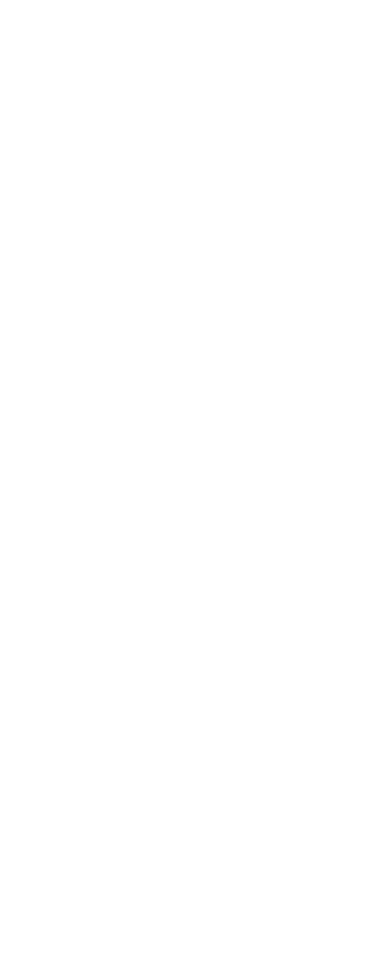
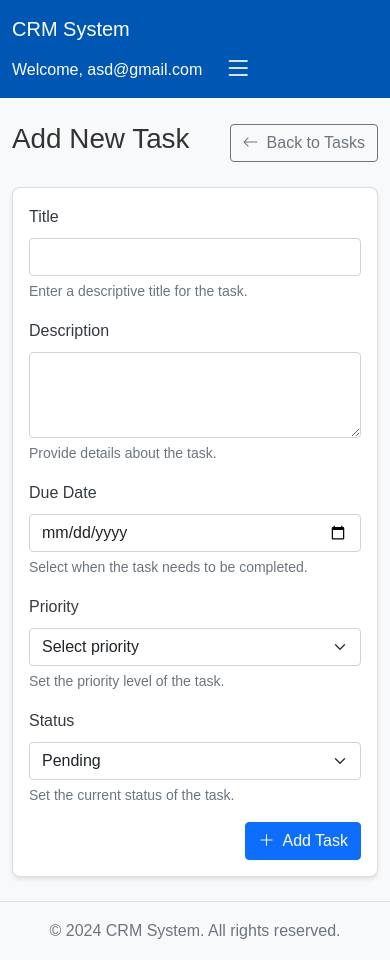
Before and after one commit to Aryannaveenn/ClientCore-SE2, a Flask app: page /task/add in a window 390 px wide. Before the commit the page is empty. Before the commit the page ends 844 px from the top, so only its background shows below. Run offline with Flask 3, Linux system fonts and the light colour scheme; a user stored in the database is signed in; some libraries are stand-ins or nearby versions.

Commit message:
Added add_task html and css implementation. Added tasks button to hamburger menu in each page. Fixed flash messages for incorrect login details.
Next steps:

Add deadlines for tasks.
Add extra customer details & functionality.
Add customer attachment to specific task.
Research and add extra features.

```diff
--- a/app.py
+++ b/app.py
@@ -4,6 +4,7 @@
 import bcrypt
 import re
 import datetime
+
 
 app = Flask(__name__)
 app.secret_key = os.urandom(24)
--- a/templates/add_customer.html
+++ b/templates/add_customer.html
@@ -4,7 +4,7 @@
     <meta charset="UTF-8">
     <meta name="viewport" content="width=device-width, initial-scale=1.0">
     <meta name="description" content="Add Customer - CRM System">
-    <title>Add Customer - CRM</title>
+    <title>Add Customer - CRM System</title>
     <link href="https://cdn.jsdelivr.net/npm/bootstrap@5.1.3/dist/css/bootstrap.min.css" rel="stylesheet">
     <link href="https://cdn.jsdelivr.net/npm/bootstrap-icons@1.7.2/font/bootstrap-icons.css" rel="stylesheet">
     <style>
@@ -117,6 +117,8 @@
     <nav class="navbar navbar-expand-lg navbar-dark">
         <div class="container">
             <a class="navbar-brand" href="{{ url_for('index') }}">CRM System</a>
+            <div class="d-flex align-items-center">
+                <span class="text-white me-3">Welcome, {{ session.email }}</span>
                 <div class="dropdown">
                     <button class="menu-button" type="button" id="dropdownMenuButton" data-bs-toggle="dropdown" aria-expanded="false">
                         <i class="bi bi-list"></i>
@@ -128,6 +130,7 @@
                         <li><hr class="dropdown-divider"></li>
                         <li><a class="dropdown-item" href="{{ url_for('logout') }}"><i class="bi bi-box-arrow-right me-2"></i>Logout</a></li>
                     </ul>
+                </div>
             </div>
         </div>
     </nav>
--- a/templates/add_list.html
+++ b/templates/add_list.html
@@ -111,6 +111,8 @@
     <nav class="navbar navbar-expand-lg navbar-dark">
         <div class="container">
             <a class="navbar-brand" href="{{ url_for('index') }}">CRM System</a>
+            <div class="d-flex align-items-center">
+                <span class="text-white me-3">Welcome, {{ session.email }}</span>
                 <div class="dropdown">
                     <button class="menu-button" type="button" id="dropdownMenuButton" data-bs-toggle="dropdown" aria-expanded="false">
                         <i class="bi bi-list"></i>
@@ -118,9 +120,11 @@
                     <ul class="dropdown-menu dropdown-menu-end" aria-labelledby="dropdownMenuButton">
                         <li><a class="dropdown-item" href="{{ url_for('customers') }}"><i class="bi bi-people me-2"></i>Customers</a></li>
                         <li><a class="dropdown-item" href="{{ url_for('lists') }}"><i class="bi bi-list-ul me-2"></i>Lists</a></li>
+                        <li><a class="dropdown-item" href="{{ url_for('tasks') }}"><i class="bi bi-check2-square me-2"></i>Tasks</a></li>
                         <li><hr class="dropdown-divider"></li>
                         <li><a class="dropdown-item" href="{{ url_for('logout') }}"><i class="bi bi-box-arrow-right me-2"></i>Logout</a></li>
                     </ul>
+                </div>
             </div>
         </div>
     </nav>
--- a/templates/add_task.html
+++ b/templates/add_task.html
@@ -0,0 +1,195 @@
+<!DOCTYPE html>
+<html lang="en">
+<head>
+    <meta charset="UTF-8">
+    <meta name="viewport" content="width=device-width, initial-scale=1.0">
+    <meta name="description" content="Add a new task in CRM System">
+    <title>Add Task - CRM System</title>
+    <link href="https://cdn.jsdelivr.net/npm/bootstrap@5.1.3/dist/css/bootstrap.min.css" rel="stylesheet">
+    <link href="https://cdn.jsdelivr.net/npm/bootstrap-icons@1.7.2/font/bootstrap-icons.css" rel="stylesheet">
+    <style>
+        :root {
+            --primary-color: #0056b3;
+            --secondary-color: #6c757d;
+            --success-color: #28a745;
+            --danger-color: #dc3545;
+            --warning-color: #ffc107;
+            --info-color: #17a2b8;
+            --light-color: #f8f9fa;
+            --dark-color: #343a40;
+        }
+
+        body {
+            font-family: Arial, sans-serif;
+            line-height: 1.6;
+            color: #333;
+            background-color: #f8f9fa;
+            display: flex;
+            flex-direction: column;
+            min-height: 100vh;
+        }
+
+        .navbar {
+            background-color: var(--primary-color);
+        }
+
+        .navbar-brand {
+            color: white !important;
+        }
+
+        .card {
+            border-radius: 0.5rem;
+            box-shadow: 0 2px 4px rgba(0,0,0,0.1);
+        }
+
+        .form-control:focus {
+            border-color: var(--primary-color);
+            box-shadow: 0 0 0 0.2rem rgba(0,86,179,0.25);
+        }
+
+        /* Hamburger menu button styles */
+        .menu-button {
+            font-size: 1.75rem;
+            padding: 0.5rem;
+            color: white;
+            background: none;
+            border: none;
+            cursor: pointer;
+            transition: all 0.2s ease;
+            display: flex;
+            align-items: center;
+            justify-content: center;
+            width: 40px;
+            height: 40px;
+            border-radius: 50%;
+        }
+
+        .menu-button:hover {
+            transform: scale(1.1);
+            background-color: rgba(255, 255, 255, 0.1);
+        }
+
+        .menu-button:focus {
+            outline: none;
+            box-shadow: 0 0 0 2px rgba(255, 255, 255, 0.5);
+        }
+
+        .menu-button i {
+            transition: transform 0.2s ease;
+        }
+
+        .menu-button:hover i {
+            transform: rotate(90deg);
+        }
+
+        /* Form styles */
+        .form-label {
+            font-weight: 500;
+            color: var(--dark-color);
+        }
+
+        .form-text {
+            color: var(--secondary-color);
+        }
+
+        /* Footer */
+        .footer {
+            margin-top: auto;
+            background-color: var(--light-color);
+            padding: 1rem 0;
+            border-top: 1px solid rgba(0,0,0,0.1);
+        }
+
+        .footer-content {
+            max-width: 1200px;
+            margin: 0 auto;
+            padding: 0 1rem;
+        }
+    </style>
+</head>
+<body>
+    <nav class="navbar navbar-expand-lg navbar-dark">
+        <div class="container">
+            <a class="navbar-brand" href="{{ url_for('index') }}">CRM System</a>
+            <div class="d-flex align-items-center">
+                <span class="text-white me-3">Welcome, {{ session.email }}</span>
+                <div class="dropdown">
+                    <button class="menu-button" type="button" id="dropdownMenuButton" data-bs-toggle="dropdown" aria-expanded="false">
+                        <i class="bi bi-list"></i>
+                    </button>
+                    <ul class="dropdown-menu dropdown-menu-end" aria-labelledby="dropdownMenuButton">
+                        <li><a class="dropdown-item" href="{{ url_for('customers') }}"><i class="bi bi-people me-2"></i>Customers</a></li>
+                        <li><a class="dropdown-item" href="{{ url_for('lists') }}"><i class="bi bi-list-ul me-2"></i>Lists</a></li>
+                        <li><a class="dropdown-item" href="{{ url_for('tasks') }}"><i class="bi bi-check2-square me-2"></i>Tasks</a></li>
+                        <li><hr class="dropdown-divider"></li>
+                        <li><a class="dropdown-item" href="{{ url_for('logout') }}"><i class="bi bi-box-arrow-right me-2"></i>Logout</a></li>
+                    </ul>
+                </div>
+            </div>
+        </div>
+    </nav>
+
+    <div class="container py-4">
+        <div class="d-flex justify-content-between align-items-center mb-4">
+            <h1>Add New Task</h1>
+            <a href="{{ url_for('tasks') }}" class="btn btn-outline-secondary">
+                <i class="bi bi-arrow-left me-2"></i>Back to Tasks
+            </a>
+        </div>
+
+        <div class="card">
+            <div class="card-body">
+                <form method="POST" action="{{ url_for('add_task') }}">
+                    <div class="mb-3">
+                        <label for="title" class="form-label">Title</label>
+                        <input type="text" class="form-control" id="title" name="title" required>
+                        <div class="form-text">Enter a descriptive title for the task.</div>
+                    </div>
+                    <div class="mb-3">
+                        <label for="description" class="form-label">Description</label>
+                        <textarea class="form-control" id="description" name="description" rows="3"></textarea>
+                        <div class="form-text">Provide details about the task.</div>
+                    </div>
+                    <div class="mb-3">
+                        <label for="due_date" class="form-label">Due Date</label>
+                        <input type="date" class="form-control" id="due_date" name="due_date" required>
+                        <div class="form-text">Select when the task needs to be completed.</div>
+                    </div>
+                    <div class="mb-3">
+                        <label for="priority" class="form-label">Priority</label>
+                        <select class="form-select" id="priority" name="priority" required>
+                            <option value="">Select priority</option>
+                            <option value="Low">Low</option>
+                            <option value="Medium">Medium</option>
+                            <option value="High">High</option>
+                        </select>
+                        <div class="form-text">Set the priority level of the task.</div>
+                    </div>
+                    <div class="mb-3">
+                        <label for="status" class="form-label">Status</label>
+                        <select class="form-select" id="status" name="status" required>
+                            <option value="Pending">Pending</option>
+                            <option value="In Progress">In Progress</option>
+                            <option value="Completed">Completed</option>
+                        </select>
+                        <div class="form-text">Set the current status of the task.</div>
+                    </div>
+                    <div class="d-flex justify-content-end">
+                        <button type="submit" class="btn btn-primary">
+                            <i class="bi bi-plus-lg me-2"></i>Add Task
+                        </button>
+                    </div>
+                </form>
+            </div>
+        </div>
+    </div>
+
+    <footer class="footer">
+        <div class="footer-content text-center">
+            <span class="text-muted">© 2024 CRM System. All rights reserved.</span>
+        </div>
+    </footer>
+
+    <script src="https://cdn.jsdelivr.net/npm/bootstrap@5.1.3/dist/js/bootstrap.bundle.min.js"></script>
+</body>
+</html>
--- a/templates/customers.html
+++ b/templates/customers.html
@@ -4,7 +4,7 @@
     <meta charset="UTF-8">
     <meta name="viewport" content="width=device-width, initial-scale=1.0">
     <meta name="description" content="View and manage customers in CRM System">
-    <title>Customers - CRM</title>
+    <title>Customers - CRM System</title>
     <link href="https://cdn.jsdelivr.net/npm/bootstrap@5.1.3/dist/css/bootstrap.min.css" rel="stylesheet">
     <link href="https://cdn.jsdelivr.net/npm/bootstrap-icons@1.7.2/font/bootstrap-icons.css" rel="stylesheet">
     <style>
@@ -127,6 +127,8 @@
     <nav class="navbar navbar-expand-lg navbar-dark">
         <div class="container">
             <a class="navbar-brand" href="{{ url_for('index') }}">CRM System</a>
+            <div class="d-flex align-items-center">
+                <span class="text-white me-3">Welcome, {{ session.email }}</span>
                 <div class="dropdown">
                     <button class="menu-button" type="button" id="dropdownMenuButton" data-bs-toggle="dropdown" aria-expanded="false">
                         <i class="bi bi-list"></i>
@@ -134,9 +136,11 @@
                     <ul class="dropdown-menu dropdown-menu-end" aria-labelledby="dropdownMenuButton">
                         <li><a class="dropdown-item" href="{{ url_for('customers') }}"><i class="bi bi-people me-2"></i>Customers</a></li>
                         <li><a class="dropdown-item" href="{{ url_for('lists') }}"><i class="bi bi-list-ul me-2"></i>Lists</a></li>
+                        <li><a class="dropdown-item" href="{{ url_for('tasks') }}"><i class="bi bi-check2-square me-2"></i>Tasks</a></li>
                         <li><hr class="dropdown-divider"></li>
                         <li><a class="dropdown-item" href="{{ url_for('logout') }}"><i class="bi bi-box-arrow-right me-2"></i>Logout</a></li>
                     </ul>
+                </div>
             </div>
         </div>
     </nav>
--- a/templates/edit_customer.html
+++ b/templates/edit_customer.html
@@ -4,7 +4,7 @@
     <meta charset="UTF-8">
     <meta name="viewport" content="width=device-width, initial-scale=1.0">
     <meta name="description" content="Edit Customer - CRM System">
-    <title>Edit Customer - CRM</title>
+    <title>Edit Customer - CRM System</title>
     <link href="https://cdn.jsdelivr.net/npm/bootstrap@5.1.3/dist/css/bootstrap.min.css" rel="stylesheet">
     <link href="https://cdn.jsdelivr.net/npm/bootstrap-icons@1.7.2/font/bootstrap-icons.css" rel="stylesheet">
     <style>
@@ -117,6 +117,8 @@
     <nav class="navbar navbar-expand-lg navbar-dark">
         <div class="container">
             <a class="navbar-brand" href="{{ url_for('index') }}">CRM System</a>
+            <div class="d-flex align-items-center">
+                <span class="text-white me-3">Welcome, {{ session.email }}</span>
                 <div class="dropdown">
                     <button class="menu-button" type="button" id="dropdownMenuButton" data-bs-toggle="dropdown" aria-expanded="false">
                         <i class="bi bi-list"></i>
@@ -128,6 +130,7 @@
                         <li><hr class="dropdown-divider"></li>
                         <li><a class="dropdown-item" href="{{ url_for('logout') }}"><i class="bi bi-box-arrow-right me-2"></i>Logout</a></li>
                     </ul>
+                </div>
             </div>
         </div>
     </nav>
--- a/templates/edit_interaction.html
+++ b/templates/edit_interaction.html
@@ -101,6 +101,8 @@
     <nav class="navbar navbar-expand-lg navbar-dark">
         <div class="container">
             <a class="navbar-brand" href="{{ url_for('index') }}">CRM System</a>
+            <div class="d-flex align-items-center">
+                <span class="text-white me-3">Welcome, {{ session.email }}</span>
                 <div class="dropdown">
                     <button class="menu-button" type="button" id="dropdownMenuButton" data-bs-toggle="dropdown" aria-expanded="false">
                         <i class="bi bi-list"></i>
@@ -108,9 +110,11 @@
                     <ul class="dropdown-menu dropdown-menu-end" aria-labelledby="dropdownMenuButton">
                         <li><a class="dropdown-item" href="{{ url_for('customers') }}"><i class="bi bi-people me-2"></i>Customers</a></li>
                         <li><a class="dropdown-item" href="{{ url_for('lists') }}"><i class="bi bi-list-ul me-2"></i>Lists</a></li>
+                        <li><a class="dropdown-item" href="{{ url_for('tasks') }}"><i class="bi bi-check2-square me-2"></i>Tasks</a></li>
                         <li><hr class="dropdown-divider"></li>
                         <li><a class="dropdown-item" href="{{ url_for('logout') }}"><i class="bi bi-box-arrow-right me-2"></i>Logout</a></li>
                     </ul>
+                </div>
             </div>
         </div>
     </nav>
--- a/templates/lists.html
+++ b/templates/lists.html
@@ -122,6 +122,8 @@
     <nav class="navbar navbar-expand-lg navbar-dark">
         <div class="container">
             <a class="navbar-brand" href="{{ url_for('index') }}">CRM System</a>
+            <div class="d-flex align-items-center">
+                <span class="text-white me-3">Welcome, {{ session.email }}</span>
                 <div class="dropdown">
                     <button class="menu-button" type="button" id="dropdownMenuButton" data-bs-toggle="dropdown" aria-expanded="false">
                         <i class="bi bi-list"></i>
@@ -129,9 +131,11 @@
                     <ul class="dropdown-menu dropdown-menu-end" aria-labelledby="dropdownMenuButton">
                         <li><a class="dropdown-item" href="{{ url_for('customers') }}"><i class="bi bi-people me-2"></i>Customers</a></li>
                         <li><a class="dropdown-item" href="{{ url_for('lists') }}"><i class="bi bi-list-ul me-2"></i>Lists</a></li>
+                        <li><a class="dropdown-item" href="{{ url_for('tasks') }}"><i class="bi bi-check2-square me-2"></i>Tasks</a></li>
                         <li><hr class="dropdown-divider"></li>
                         <li><a class="dropdown-item" href="{{ url_for('logout') }}"><i class="bi bi-box-arrow-right me-2"></i>Logout</a></li>
                     </ul>
+                </div>
             </div>
         </div>
     </nav>
--- a/templates/view_customer.html
+++ b/templates/view_customer.html
@@ -126,6 +126,8 @@
     <nav class="navbar navbar-expand-lg navbar-dark">
         <div class="container">
             <a class="navbar-brand" href="{{ url_for('index') }}">CRM System</a>
+            <div class="d-flex align-items-center">
+                <span class="text-white me-3">Welcome, {{ session.email }}</span>
                 <div class="dropdown">
                     <button class="menu-button" type="button" id="dropdownMenuButton" data-bs-toggle="dropdown" aria-expanded="false">
                         <i class="bi bi-list"></i>
@@ -133,9 +135,11 @@
                     <ul class="dropdown-menu dropdown-menu-end" aria-labelledby="dropdownMenuButton">
                         <li><a class="dropdown-item" href="{{ url_for('customers') }}"><i class="bi bi-people me-2"></i>Customers</a></li>
                         <li><a class="dropdown-item" href="{{ url_for('lists') }}"><i class="bi bi-list-ul me-2"></i>Lists</a></li>
+                        <li><a class="dropdown-item" href="{{ url_for('tasks') }}"><i class="bi bi-check2-square me-2"></i>Tasks</a></li>
                         <li><hr class="dropdown-divider"></li>
                         <li><a class="dropdown-item" href="{{ url_for('logout') }}"><i class="bi bi-box-arrow-right me-2"></i>Logout</a></li>
                     </ul>
+                </div>
             </div>
         </div>
     </nav>
--- a/templates/view_list.html
+++ b/templates/view_list.html
@@ -141,6 +141,8 @@
     <nav class="navbar navbar-expand-lg navbar-dark">
         <div class="container">
             <a class="navbar-brand" href="{{ url_for('index') }}">CRM System</a>
+            <div class="d-flex align-items-center">
+                <span class="text-white me-3">Welcome, {{ session.email }}</span>
                 <div class="dropdown">
                     <button class="menu-button" type="button" id="dropdownMenuButton" data-bs-toggle="dropdown" aria-expanded="false">
                         <i class="bi bi-list"></i>
@@ -148,9 +150,11 @@
                     <ul class="dropdown-menu dropdown-menu-end" aria-labelledby="dropdownMenuButton">
                         <li><a class="dropdown-item" href="{{ url_for('customers') }}"><i class="bi bi-people me-2"></i>Customers</a></li>
                         <li><a class="dropdown-item" href="{{ url_for('lists') }}"><i class="bi bi-list-ul me-2"></i>Lists</a></li>
+                        <li><a class="dropdown-item" href="{{ url_for('tasks') }}"><i class="bi bi-check2-square me-2"></i>Tasks</a></li>
                         <li><hr class="dropdown-divider"></li>
                         <li><a class="dropdown-item" href="{{ url_for('logout') }}"><i class="bi bi-box-arrow-right me-2"></i>Logout</a></li>
                     </ul>
+                </div>
             </div>
         </div>
     </nav>
```
Also changed, not shown: templates/index.html (+10 -2 lines), templates/login.html (+20 -0 lines), CRM.db. Lines whose indentation alone changed are shown as unchanged.
